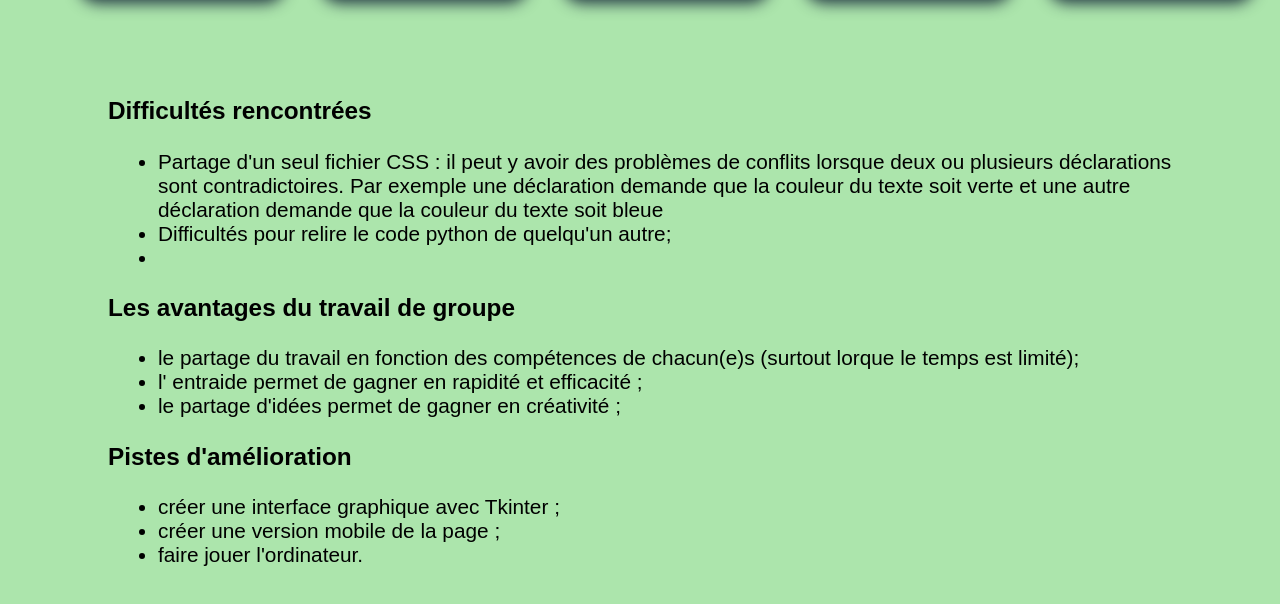
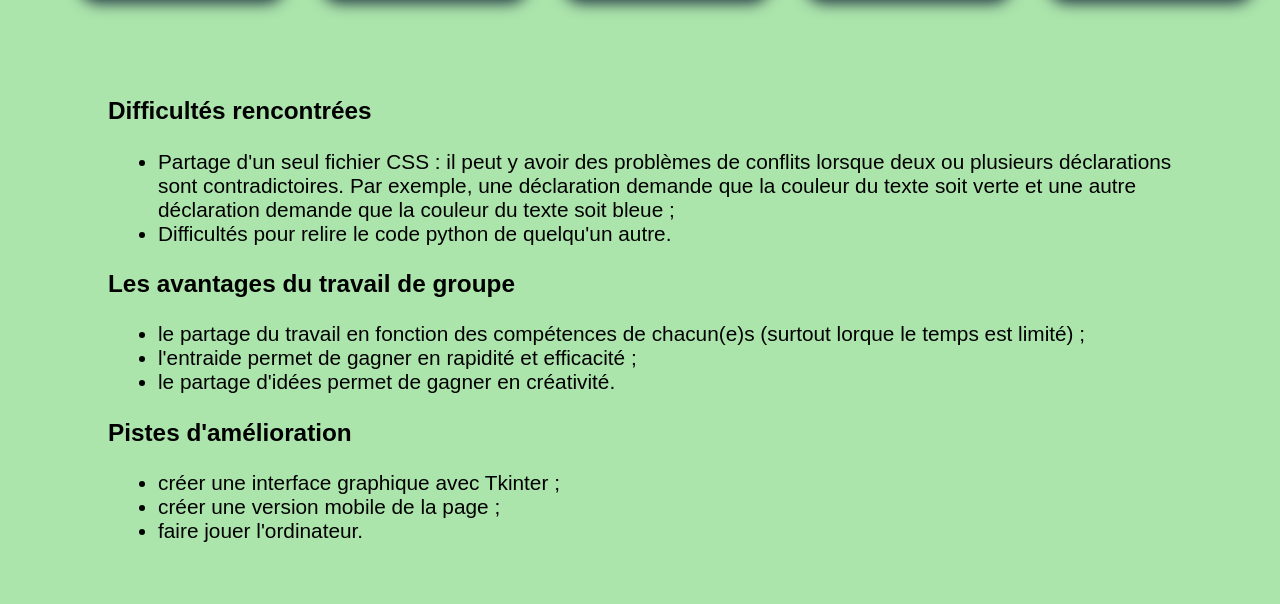
Before and after one commit to ThibaulTournier/DUI_Mastermind, a plain HTML site: page Projet_PageWeb [version du 05-07-2023]/page4.html in a window 1280 px wide. Shown: the part 210-814 px from the top of the page. Drawn offline with Linux system fonts and the light colour scheme.

Commit message:
Update page4.html

```diff
--- a/Projet_PageWeb [version du 05-07-2023]/page4.html
+++ b/Projet_PageWeb [version du 05-07-2023]/page4.html
@@ -29,20 +29,16 @@
 
         <h3>Difficultés rencontrées</h3>
             <ul>
-                <li> Partage d'un seul fichier CSS : il peut y avoir des problèmes de conflits lorsque deux ou plusieurs déclarations sont contradictoires. Par exemple une déclaration demande que la couleur du texte soit verte et une autre déclaration demande que la couleur du texte soit bleue</li>
-                <li> Difficultés pour relire le code python de quelqu'un autre; </li>
-                <li> </li>
+                <li> Partage d'un seul fichier CSS : il peut y avoir des problèmes de conflits lorsque deux ou plusieurs déclarations sont contradictoires. Par exemple, une déclaration demande que la couleur du texte soit verte et une autre déclaration demande que la couleur du texte soit bleue ;</li>
+                <li> Difficultés pour relire le code python de quelqu'un autre. </li>
             </ul>
 
         <h3>Les avantages du travail de groupe</h3>
         <ul>
-            <li> le partage du travail en fonction des compétences de chacun(e)s (surtout lorque le temps est limité);</li>
-            <li> l' entraide permet de gagner en rapidité et efficacité ;  </li>
-            <li> le partage d'idées permet de gagner en créativité ; </li>
+            <li> le partage du travail en fonction des compétences de chacun(e)s (surtout lorque le temps est limité) ;</li>
+            <li> l'entraide permet de gagner en rapidité et efficacité ;  </li>
+            <li> le partage d'idées permet de gagner en créativité. </li>
         </ul>
-
-
-
 
         <h3>Pistes d'amélioration</h3>
             <ul>
```
